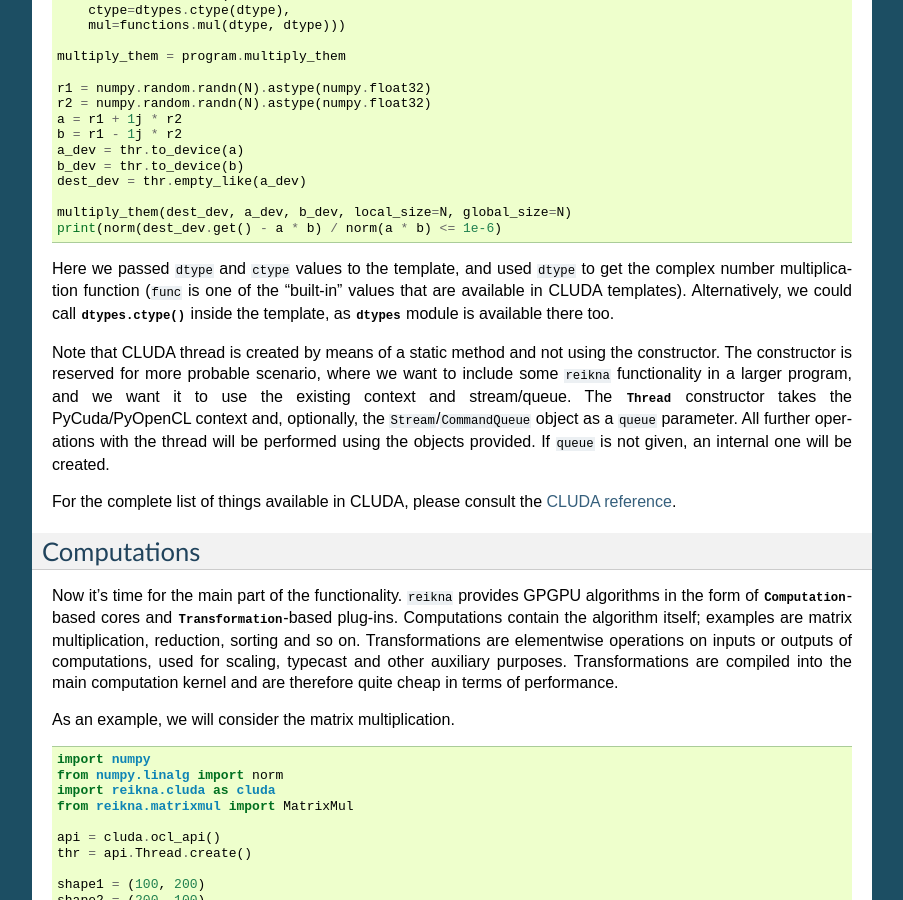
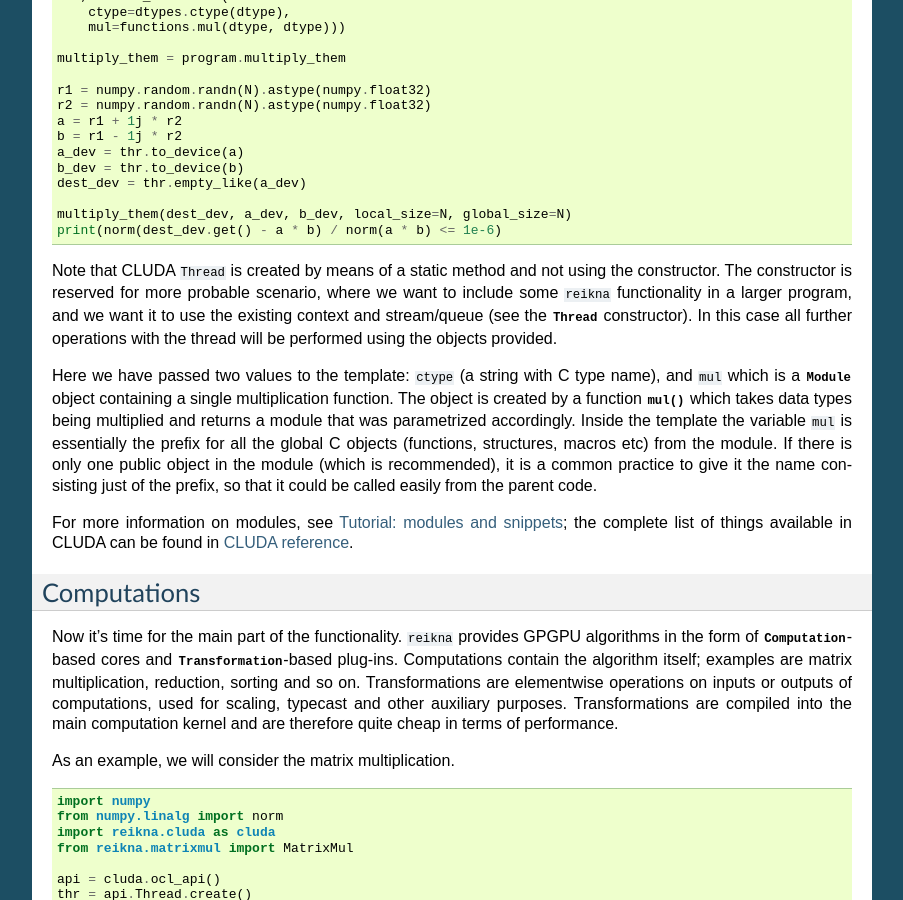
Before and after one commit to fjarri/reikna, a Sphinx documentation site: the page built from doc/source/introduction.rst, in a window 1280 px wide and 900 px high, scrolled down 1340 px. Shown: the whole window, without its empty margins (198-1101 px from the left). Built offline with Sphinx 7.4.7, drawn with Linux system fonts in a browser that asks for light colours; some of the changed text lies outside the part shown.

Commit message:
doc/introduction: reworked the CLUDA part

```diff
--- a/doc/source/introduction.rst
+++ b/doc/source/introduction.rst
@@ -9,7 +9,7 @@ For more details see :ref:`basic <tutorial-basic>` and :ref:`advanced <tutorial-
 CLUDA
 =====
 
-CLUDA is an abstraction layer on top of PyCuda/PyOpenCL.
+CLUDA is an abstraction layer on top of ``PyCUDA``/``PyOpenCL``.
 Its main purpose is to separate the rest of ``reikna`` from the difference in their APIs, but it can be used by itself too for some simple tasks.
 
 Consider the following example, which is very similar to the one from the index page on PyCuda documentation:
@@ -104,16 +104,16 @@ The template engine of choice in ``reikna`` is `Mako <http://www.makotemplates.o
 
     True
 
-Here we passed ``dtype`` and ``ctype`` values to the template, and used ``dtype`` to get the complex number multiplication function (``func`` is one of the "built-in" values that are available in CLUDA templates).
-Alternatively, we could call :py:func:`dtypes.ctype() <reikna.cluda.dtypes.ctype>` inside the template, as :py:mod:`~reikna.cluda.dtypes` module is available there too.
+Note that CLUDA ``Thread`` is created by means of a static method and not using the constructor.
+The constructor is reserved for more probable scenario, where we want to include some ``reikna`` functionality in a larger program, and we want it to use the existing context and stream/queue (see the :py:class:`~reikna.cluda.api.Thread` constructor).
+In this case all further operations with the thread will be performed using the objects provided.
 
-Note that CLUDA thread is created by means of a static method and not using the constructor.
-The constructor is reserved for more probable scenario, where we want to include some ``reikna`` functionality in a larger program, and we want it to use the existing context and stream/queue.
-The :py:class:`~reikna.cluda.api.Thread` constructor takes the PyCuda/PyOpenCL context and, optionally, the ``Stream``/``CommandQueue`` object as a ``queue`` parameter.
-All further operations with the thread will be performed using the objects provided.
-If ``queue`` is not given, an internal one will be created.
+Here we have passed two values to the template: ``ctype`` (a string with C type name), and ``mul`` which is a :py:class:`~reikna.cluda.Module` object containing a single multiplication function.
+The object is created by a function :py:func:`~reikna.cluda.functions.mul` which takes data types being multiplied and returns a module that was parametrized accordingly.
+Inside the template the variable ``mul`` is essentially the prefix for all the global C objects (functions, structures, macros etc) from the module.
+If there is only one public object in the module (which is recommended), it is a common practice to give it the name consisting just of the prefix, so that it could be called easily from the parent code.
 
-For the complete list of things available in CLUDA, please consult the :ref:`CLUDA reference <api-cluda>`.
+For more information on modules, see :ref:`tutorial-modules`; the complete list of things available in CLUDA can be found in :ref:`CLUDA reference <api-cluda>`.
 
 
 Computations
```
Also changed, not shown: other parts of doc/source/introduction.rst (+1 -1 lines).
